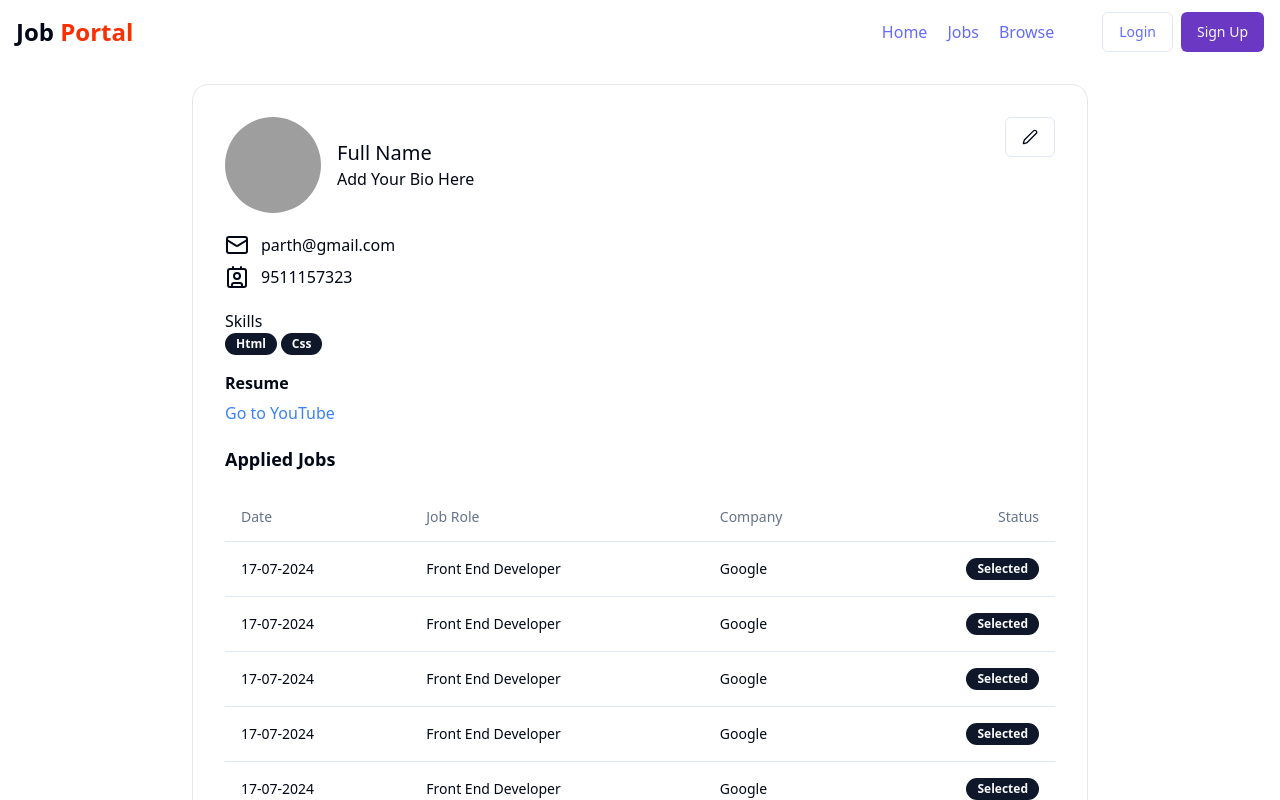
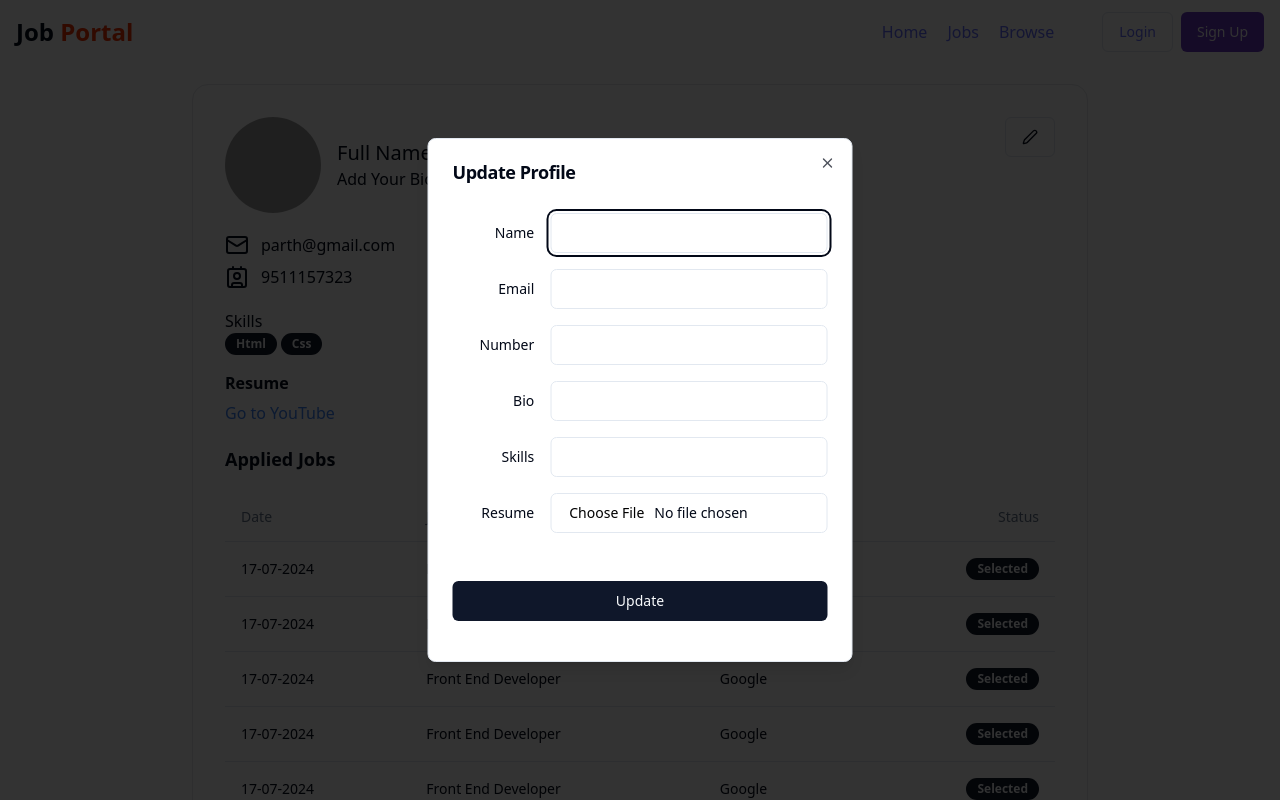
Before and after one commit to PARTH-THAPS/Job-Portal, a React (Vite) app in the folder Frontend/: page /profile in a window 1280 px wide. Both pictures are taken after a click on the button 1030 px from the left and 137 px from the top of the page. Shown: the top 800 px of the page. Built offline with nearby package versions, Linux system fonts and the light colour scheme; grey boxes are pictures that could not be loaded.

Commit message:
Readme.md changes

```diff
--- a/Frontend/package.json
+++ b/Frontend/package.json
@@ -11,6 +11,7 @@
   },
   "dependencies": {
     "@radix-ui/react-avatar": "^1.1.0",
+    "@radix-ui/react-dialog": "^1.1.4",
     "@radix-ui/react-label": "^2.1.0",
     "@radix-ui/react-popover": "^1.1.1",
     "@radix-ui/react-radio-group": "^1.2.2",
--- a/Frontend/src/components/Profile.jsx
+++ b/Frontend/src/components/Profile.jsx
@@ -1,4 +1,4 @@
-import React from "react";
+import React, { useState } from "react";
 import Navbar from "./shared/Navbar";
 import { Avatar } from "./ui/avatar";
 import { AvatarImage } from "@radix-ui/react-avatar";
@@ -7,10 +7,12 @@
 import { Badge } from "./ui/badge";
 import { Label } from "./ui/label";
 import { AppliedJobTable } from "./AppliedJobTable";
+import { UpdateProfileDialog } from "./UpdateProfileDialog";
 
 const skills = ["Html", "Css"];
+const isResume = true;
 export const Profile = () => {
-  const isResume = true;
+  const [open, setOpen] = useState(false);
 
   return (
     <div>
@@ -30,7 +32,13 @@
               <p>Add Your Bio Here</p>
             </div>
           </div>
-          <Button className="text-right" variant="outline">
+          <Button
+            className="text-right"
+            variant="outline"
+            onClick={() => {
+              setOpen(true);
+            }}
+          >
             <Pen />
           </Button>
         </div>
@@ -76,6 +84,7 @@
           <AppliedJobTable />
         </div>
       </div>
+      <UpdateProfileDialog open={open} setOpen={setOpen} />
     </div>
   );
 };
--- /dev/null
+++ b/Frontend/src/components/UpdateProfileDialog.jsx
@@ -0,0 +1,91 @@
+import React, { useState } from "react";
+import {
+  Dialog,
+  DialogContent,
+  DialogFooter,
+  DialogHeader,
+  DialogTitle,
+} from "./ui/dialog";
+import { Label } from "./ui/label";
+import { Input } from "./ui/input";
+import { Button } from "./ui/button";
+import { Loader2 } from "lucide-react";
+
+export const UpdateProfileDialog = ({ open, setOpen }) => {
+  const [loading, setLoading] = useState(false);
+  return (
+    <div>
+      <Dialog open={open}>
+        <DialogContent
+          className="sm:max-w-[425px]"
+          onInteractOutside={() => {
+            setOpen(false);
+          }}
+        >
+          <DialogHeader>
+            <DialogTitle>Update Profile</DialogTitle>
+          </DialogHeader>
+          <form>
+            <div className="grid gap-4 py-4">
+              <div className="grid grid-cols-4 items-center gap-4">
+                <Label htmlFor="name" className="text-right">
+                  Name
+                </Label>
+                <Input id="name" className="col-span-3"></Input>
+              </div>
+              <div className="grid grid-cols-4 items-center gap-4">
+                <Label htmlFor="email" className="text-right">
+                  Email
+                </Label>
+                <Input id="email" name="email" className="col-span-3"></Input>
+              </div>
+              <div className="grid grid-cols-4 items-center gap-4">
+                <Label htmlFor="number" className="text-right">
+                  Number
+                </Label>
+                <Input id="number" name="number" className="col-span-3"></Input>
+              </div>
+              <div className="grid grid-cols-4 items-center gap-4">
+                <Label htmlFor="bio" className="text-right">
+                  Bio
+                </Label>
+                <Input id="bio" name="bio" className="col-span-3"></Input>
+              </div>
+              <div className="grid grid-cols-4 items-center gap-4">
+                <Label htmlFor="skills" className="text-right">
+                  Skills
+                </Label>
+                <Input id="skills" name="skills" className="col-span-3"></Input>
+              </div>
+
+              <div className="grid grid-cols-4 items-center gap-4">
+                <Label htmlFor="file" className="text-right">
+                  Resume
+                </Label>
+                <Input
+                  id="file"
+                  name="file"
+                  type="file"
+                  accept="application/pdf"
+                  className="col-span-3"
+                ></Input>
+              </div>
+            </div>
+          </form>
+          <DialogFooter>
+            {" "}
+            {loading ? (
+              <Button className="w-full my-4">
+                <Loader2 className="mr-2 h-4 w-4 animate-spin" />
+              </Button>
+            ) : (
+              <Button type="submit" className="w-full my-4">
+                Update
+              </Button>
+            )}
+          </DialogFooter>
+        </DialogContent>
+      </Dialog>
+    </div>
+  );
+};
--- /dev/null
+++ b/Frontend/src/components/ui/dialog.jsx
@@ -0,0 +1,94 @@
+import * as React from "react"
+import * as DialogPrimitive from "@radix-ui/react-dialog"
+import { X } from "lucide-react"
+
+import { cn } from "@/lib/utils"
+
+const Dialog = DialogPrimitive.Root
+
+const DialogTrigger = DialogPrimitive.Trigger
+
+const DialogPortal = DialogPrimitive.Portal
+
+const DialogClose = DialogPrimitive.Close
+
+const DialogOverlay = React.forwardRef(({ className, ...props }, ref) => (
+  <DialogPrimitive.Overlay
+    ref={ref}
+    className={cn(
+      "fixed inset-0 z-50 bg-black/80  data-[state=open]:animate-in data-[state=closed]:animate-out data-[state=closed]:fade-out-0 data-[state=open]:fade-in-0",
+      className
+    )}
+    {...props} />
+))
+DialogOverlay.displayName = DialogPrimitive.Overlay.displayName
+
+const DialogContent = React.forwardRef(({ className, children, ...props }, ref) => (
+  <DialogPortal>
+    <DialogOverlay />
+    <DialogPrimitive.Content
+      ref={ref}
+      className={cn(
+        "fixed left-[50%] top-[50%] z-50 grid w-full max-w-lg translate-x-[-50%] translate-y-[-50%] gap-4 border bg-background p-6 shadow-lg duration-200 data-[state=open]:animate-in data-[state=closed]:animate-out data-[state=closed]:fade-out-0 data-[state=open]:fade-in-0 data-[state=closed]:zoom-out-95 data-[state=open]:zoom-in-95 data-[state=closed]:slide-out-to-left-1/2 data-[state=closed]:slide-out-to-top-[48%] data-[state=open]:slide-in-from-left-1/2 data-[state=open]:slide-in-from-top-[48%] sm:rounded-lg",
+        className
+      )}
+      {...props}>
+      {children}
+      <DialogPrimitive.Close
+        className="absolute right-4 top-4 rounded-sm opacity-70 ring-offset-background transition-opacity hover:opacity-100 focus:outline-none focus:ring-2 focus:ring-ring focus:ring-offset-2 disabled:pointer-events-none data-[state=open]:bg-accent data-[state=open]:text-muted-foreground">
+        <X className="h-4 w-4" />
+        <span className="sr-only">Close</span>
+      </DialogPrimitive.Close>
+    </DialogPrimitive.Content>
+  </DialogPortal>
+))
+DialogContent.displayName = DialogPrimitive.Content.displayName
+
+const DialogHeader = ({
+  className,
+  ...props
+}) => (
+  <div
+    className={cn("flex flex-col space-y-1.5 text-center sm:text-left", className)}
+    {...props} />
+)
+DialogHeader.displayName = "DialogHeader"
+
+const DialogFooter = ({
+  className,
+  ...props
+}) => (
+  <div
+    className={cn("flex flex-col-reverse sm:flex-row sm:justify-end sm:space-x-2", className)}
+    {...props} />
+)
+DialogFooter.displayName = "DialogFooter"
+
+const DialogTitle = React.forwardRef(({ className, ...props }, ref) => (
+  <DialogPrimitive.Title
+    ref={ref}
+    className={cn("text-lg font-semibold leading-none tracking-tight", className)}
+    {...props} />
+))
+DialogTitle.displayName = DialogPrimitive.Title.displayName
+
+const DialogDescription = React.forwardRef(({ className, ...props }, ref) => (
+  <DialogPrimitive.Description
+    ref={ref}
+    className={cn("text-sm text-muted-foreground", className)}
+    {...props} />
+))
+DialogDescription.displayName = DialogPrimitive.Description.displayName
+
+export {
+  Dialog,
+  DialogPortal,
+  DialogOverlay,
+  DialogClose,
+  DialogTrigger,
+  DialogContent,
+  DialogHeader,
+  DialogFooter,
+  DialogTitle,
+  DialogDescription,
+}
```
Also changed, not shown: 2 other files (tests, documents, lock files or other folders).
